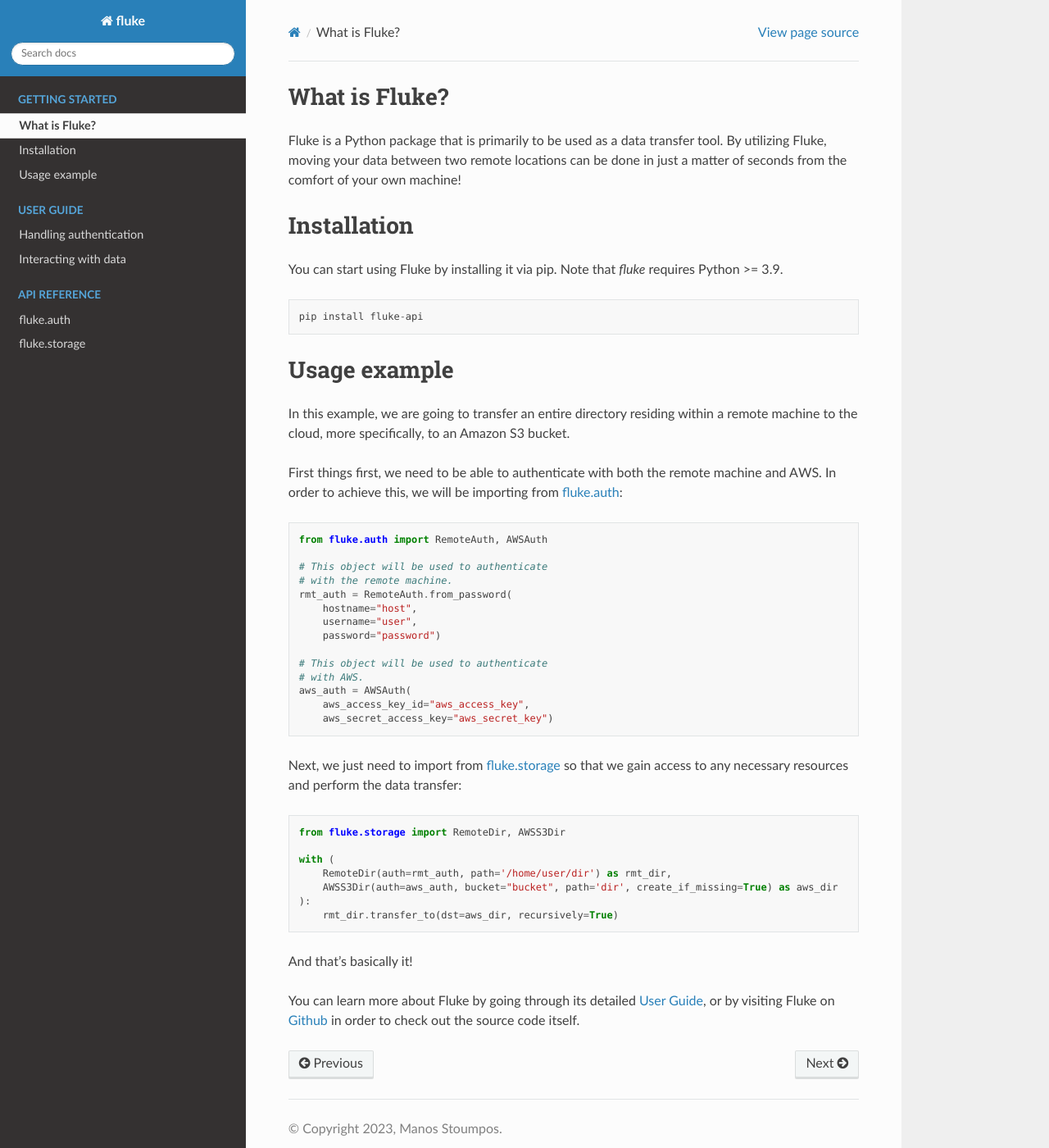
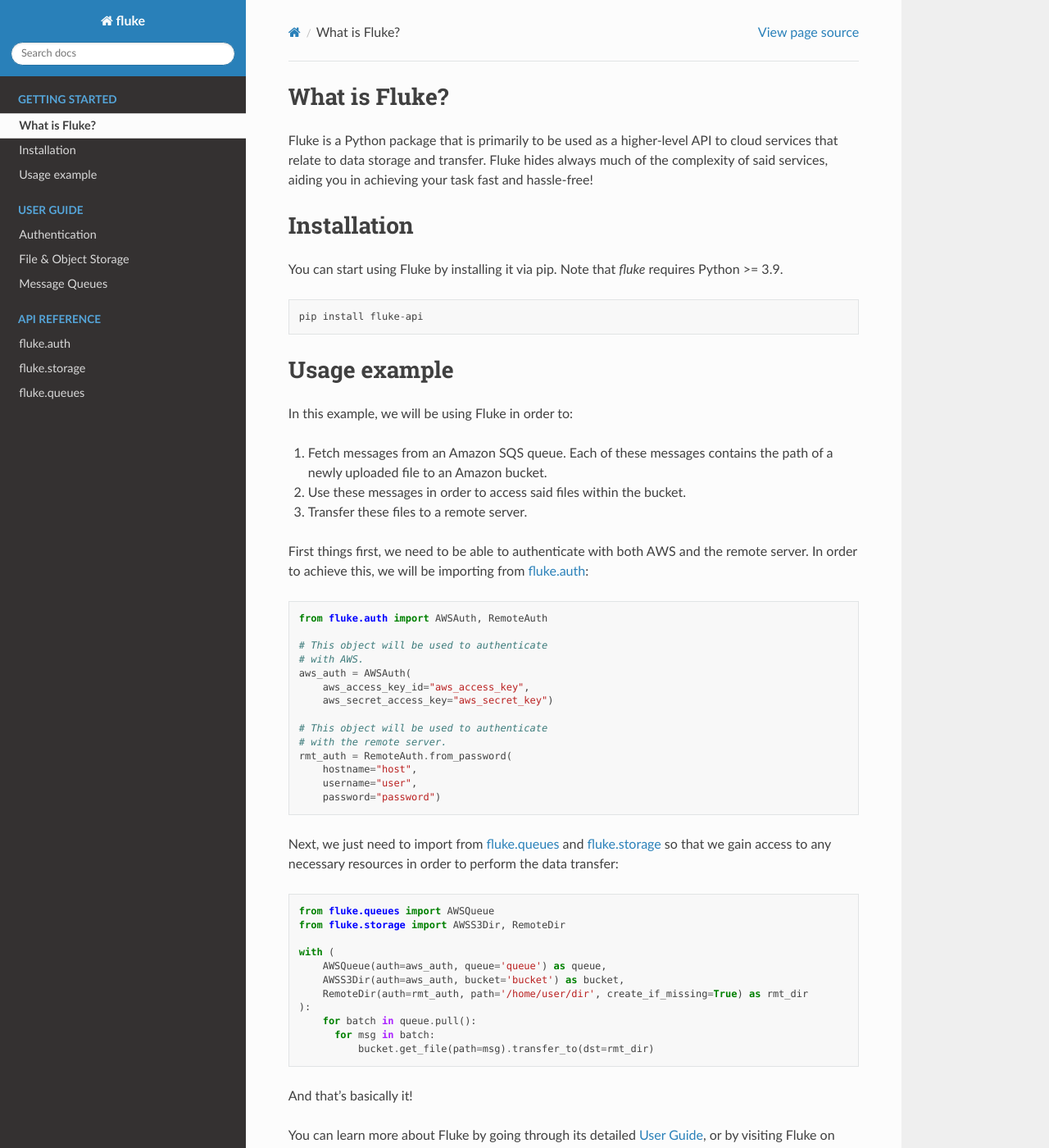
Before and after one commit to manoss96/fluke, a Sphinx documentation site: the page built from docs/source/getting_started.rst, in a window 1280 px wide and 1400 px high. Shown: the whole window at 82% size. Built offline with Sphinx 7.4.7 and the Read the Docs theme 2.0.0, drawn with Linux system fonts in a browser that asks for light colours.

Commit message:
various updates in docs and auth

```diff
--- a/docs/source/getting_started.rst
+++ b/docs/source/getting_started.rst
@@ -4,9 +4,10 @@
 What is Fluke?
 *******************
 
-Fluke is a Python package that is primarily to be used as a data transfer tool.
-By utilizing Fluke, moving your data between two remote locations can be
-done in just a matter of seconds from the comfort of your own machine!
+Fluke is a Python package that is primarily to be used as a higher-level API
+to cloud services that relate to data storage and transfer. Fluke hides always
+much of the complexity of said services, aiding you in achieving your task fast
+and hassle-free!
 
 *******************
 Installation
@@ -19,28 +20,24 @@ Note that *fluke* requires Python >= 3.9.
 
     pip install fluke-api
 
+
 *******************
 Usage example
 *******************
 
+In this example, we will be using Fluke in order to:
 
-In this example, we are going to transfer an entire directory residing
-within a remote machine to the cloud, more specifically, to an Amazon S3 bucket.
+1. Fetch messages from an Amazon SQS queue. Each of these messages contains the path of a newly uploaded file to an Amazon bucket.
+2. Use these messages in order to access said files within the bucket.
+3. Transfer these files to a remote server.
 
-First things first, we need to be able to authenticate with both the remote
-machine and AWS. In order to achieve this, we will be importing from
+First things first, we need to be able to authenticate with both AWS
+and the remote server. In order to achieve this, we will be importing from
 `fluke.auth <documentation/auth.html>`_:
 
 .. code-block:: python
 
-  from fluke.auth import RemoteAuth, AWSAuth
-
-  # This object will be used to authenticate
-  # with the remote machine.
-  rmt_auth = RemoteAuth.from_password(
-      hostname="host",
-      username="user",
-      password="password")
+  from fluke.auth import AWSAuth, RemoteAuth
 
   # This object will be used to authenticate
   # with AWS.
@@ -48,19 +45,31 @@ machine and AWS. In order to achieve this, we will be importing from
       aws_access_key_id="aws_access_key",
       aws_secret_access_key="aws_secret_key")
 
+  # This object will be used to authenticate
+  # with the remote server.
+  rmt_auth = RemoteAuth.from_password(
+      hostname="host",
+      username="user",
+      password="password")
 
-Next, we just need to import from `fluke.storage <documentation/storage.html>`_
-so that we gain access to any necessary resources and perform the data transfer:
+
+Next, we just need to import from `fluke.queues <documentation/queues.html>`_
+and `fluke.storage <documentation/storage.html>`_ so that we gain access to any
+necessary resources in order to perform the data transfer:
 
 .. code-block:: python
 
-  from fluke.storage import RemoteDir, AWSS3Dir
+  from fluke.queues import AWSQueue
+  from fluke.storage import AWSS3Dir, RemoteDir
 
   with (
-      RemoteDir(auth=rmt_auth, path='/home/user/dir') as rmt_dir,
-      AWSS3Dir(auth=aws_auth, bucket="bucket", path='dir', create_if_missing=True) as aws_dir
+      AWSQueue(auth=aws_auth, queue='queue') as queue,
+      AWSS3Dir(auth=aws_auth, bucket='bucket') as bucket,
+      RemoteDir(auth=rmt_auth, path='/home/user/dir', create_if_missing=True) as rmt_dir
   ):
-      rmt_dir.transfer_to(dst=aws_dir, recursively=True)
+      for batch in queue.pull():
+        for msg in batch:
+            bucket.get_file(path=msg).transfer_to(dst=rmt_dir)
 
 And that's basically it!
 
--- a/docs/source/index.rst
+++ b/docs/source/index.rst
@@ -23,8 +23,9 @@ visiting fluke on `Github <https://github.com/manoss96/fluke>`_.
    :maxdepth: 1
    :caption: User Guide
 
-   user_guide/handling_auth
-   user_guide/interacting_with_data
+   user_guide/authentication
+   user_guide/file_and_object_storage
+   user_guide/message_queues
 
 
 .. toctree::
@@ -33,3 +34,4 @@ visiting fluke on `Github <https://github.com/manoss96/fluke>`_.
 
    documentation/auth
    documentation/storage
+   documentation/queues
--- /dev/null
+++ b/docs/source/user_guide/message_queues.rst
@@ -0,0 +1,5 @@
+.. _ug_queues:
+
+***********************
+Message Queues
+***********************
```
Also changed, not shown: CHANGELOG.md (+6 -0 lines), README.md (+30 -20 lines), docs/source/documentation/queues.rst (added, +7 -0 lines), docs/source/user_guide/authentication.rst (renamed from docs/source/user_guide/handling_auth.rst, +28 -22 lines), docs/source/user_guide/file_and_object_storage.rst (renamed from docs/source/user_guide/interacting_with_data.rst, +10 -7 lines), 6 other files.
